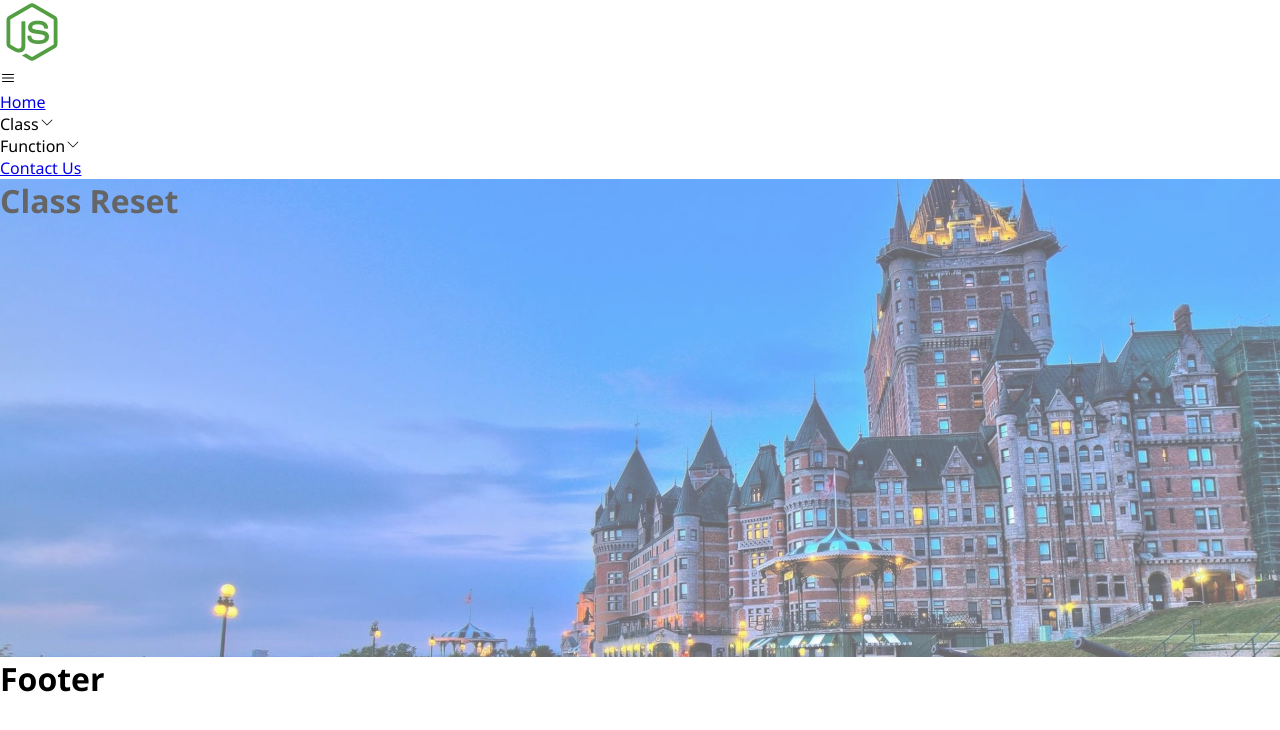
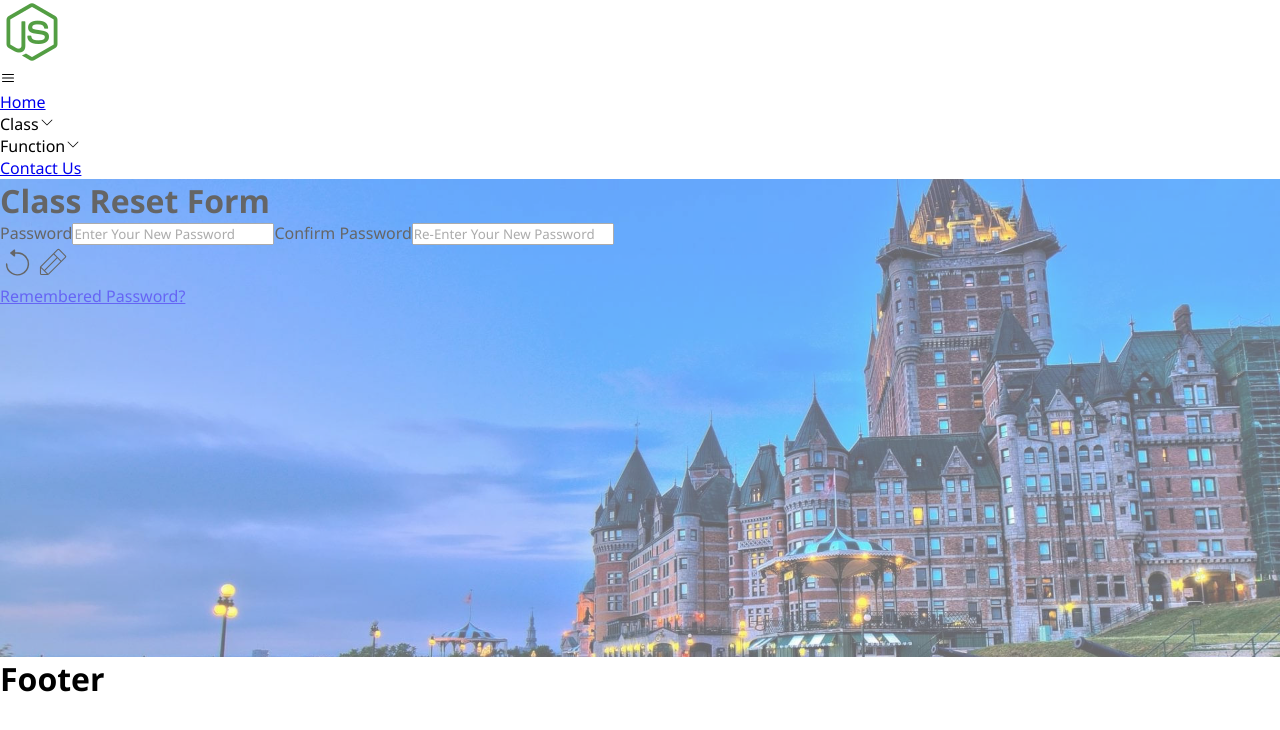
Before and after one commit to jayprakashcs12/ultra-level-react, a React (Create React App) app: page /class-reset-form in a window 1280 px wide. Shown: the top 730 px of the page. Built offline with nearby package versions, Linux system fonts and the light colour scheme.

Commit message:
minor level updates

```diff
--- a/src/components/class/ClassSignUp/ClassLogin/index.jsx
+++ b/src/components/class/ClassSignUp/ClassLogin/index.jsx
@@ -1,14 +1,108 @@
-import React, { Component } from 'react'
+import React, { Component } from 'react';
+import { Link, useNavigate } from 'react-router-dom';
+import { PiPencilThin } from 'react-icons/pi';
+import ReactTooltip from 'react-tooltip';
+import { CiUndo } from 'react-icons/ci';
+import { toast } from 'react-toastify';
 
-export default class ClassLogin extends Component {
+class ClassLogin extends Component {
+
+    constructor(props) {
+        super(props);
+        this.state = {
+            loginData: { fname: "", email: "", password: "" }
+        };
+    }
+
+    componentDidMount() {
+        document.title = "Class Login Form";
+        let storedUserData = JSON.parse(localStorage.getItem("userData"));
+        if (storedUserData) {
+            this.setState({ loginData: storedUserData });
+        }
+    }
+
+    loginsData = (e) => {
+        let { name, value } = e.target;
+        this.setState(prevState => ({
+            loginData: { ...prevState.loginData, [name]: value }
+        }));
+    };
+
+    handleLogin = (e) => {
+        e.preventDefault();
+        let { fname, email, password } = this.state.loginData;
+        if (!email || !password) {
+            toast.error("All fields are required...!", { autoClose: 750 });
+        } else {
+            let payload = { fname, email, password };
+            console.log(payload, "Function Login Form");
+            localStorage.setItem("Full Name", fname);
+            localStorage.setItem("eMail ID", email);
+            localStorage.setItem("Password", password);
+            this.props.navigate("/home");
+            toast.info(`${fname} successfully logged in with ${email} and ${password}...!`, { autoClose: 750 });
+        }
+    };
+
+    handleClear = () => {
+        this.setState({
+            loginData: { fname: "", email: "", password: "" }
+        });
+    };
+
+    handleRegister = () => {
+        this.props.navigate("/class-signup-form");
+        toast.warn(`Please create an account to login...!`, { autoClose: 750 });
+    };
+
+    handleForget = () => {
+        this.props.navigate("/class-reset-form");
+        toast.warn(`Create a new password to login again...!`, { autoClose: 750 });
+    };
 
     render() {
 
+        let { fname, email, password } = this.state.loginData;
+
         return (
+            <>
+                <h1 className='pro-head'> Class Login Form </h1>
+                <div className='pro-div login-up-div'>
+                    <form className='pro-login-state'>
+                        <label className='pro-label' htmlFor="email">eMail ID</label>
+                        <input className='product-input' type="email" name='email' value={email} placeholder='Enter Your eMail ID'
+                            onChange={this.loginsData}
+                        />
 
-            <>
-                <h1 className='pro-head'> ClassLogin </h1>
+                        <label className='pro-label' htmlFor="password">Password</label>
+                        <input className='product-input' type="text" name='password' value={password} placeholder='Enter Your Password'
+                            onChange={this.loginsData}
+                        />
+
+                        <div className="btn-div">
+                            <CiUndo size={35} className="pro-btn reset-btn" data-tip data-for="clearLogin" onClick={this.handleClear} />
+                            <ReactTooltip id="clearLogin" place="bottom" effect="solid"> Clear the login fields </ReactTooltip>
+                            <PiPencilThin size={35} className="pro-btn inc-btn" data-tip data-for="doLogin" onClick={this.handleLogin} />
+                            <ReactTooltip id="doLogin" place="bottom" effect="solid"> Login to app </ReactTooltip>
+                        </div>
+
+                        <div className="link-div alr-log-div">
+                            <Link onClick={this.handleForget} className='log-link'> Forget Password? </Link>
+                            <Link onClick={this.handleRegister} className='log-link'> Not Registered? </Link>
+                        </div>
+                    </form>
+                </div>
             </>
-        )
+        );
     }
 }
+
+function withNavigate(Component) {
+    return function(props) {
+        let navigate = useNavigate();
+        return <Component {...props} navigate={navigate} />;
+    }
+}
+
+export default withNavigate(ClassLogin);
--- a/src/components/class/ClassSignUp/ClassReset/index.jsx
+++ b/src/components/class/ClassSignUp/ClassReset/index.jsx
@@ -1,14 +1,105 @@
-import React, { Component } from 'react'
+import React, { Component } from 'react';
+import { Link, useNavigate } from 'react-router-dom';
+import { PiPencilThin } from 'react-icons/pi';
+import ReactTooltip from 'react-tooltip';
+import { CiUndo } from 'react-icons/ci';
+import { toast } from 'react-toastify';
 
-export default class ClassReset extends Component {
+class ClassReset extends Component {
+
+    constructor(props) {
+        super(props);
+        this.state = {
+            resetData: { fname: "", email: "", newpassword: "", c_newpassword: "" }, navigate: false,
+        };
+    }
+
+    componentDidMount() {
+        document.title = "Class Reset Form";
+        let storedUserData = JSON.parse(localStorage.getItem("userData"));
+        console.log(storedUserData, "Class Reset Form");
+        if (storedUserData) {
+            this.setState({ resetData: storedUserData });
+        }
+    }
+
+    resetsData = (e) => {
+        let { name, value } = e.target;
+        this.setState({ resetData: { ...this.state.resetData, [name]: value } });
+    };
+
+    handleSubmit = (e) => {
+
+        e.preventDefault();
+        let { newpassword, c_newpassword, fname, email } = this.state.resetData;
+
+        if (!newpassword || !c_newpassword) {
+            toast.warn(`Password and Confirm Password fields cannot be empty...!`, { autoClose: 750 });
+            return;
+        }
+
+        if (newpassword === c_newpassword) {
+            localStorage.setItem("Full Name", fname);
+            localStorage.setItem("Email ID", email);
+            localStorage.setItem("Password", newpassword);
+            toast.success(`${fname} successfully updated password ${newpassword} for email id ${email}...!`, { autoClose: 750 });
+            this.setState({ navigate: true });
+        } else {
+            toast.warn(`Password ${newpassword} & Confirm Password ${c_newpassword} are not matching...!`, { autoClose: 750 });
+        }
+    };
+
+    handleRemember = () => {
+        this.props.navigate("/class-login-form");
+        toast.info(`Login with registered eMail id with password...!`, { autoClose: 750 });
+    };
+
+    handleClear = () => {
+        this.setState({ resetData: { newpassword: "", c_newpassword: "" } });
+        toast.warn("Form Cleared Successfully...!", { autoClose: 750 });
+    };
 
     render() {
 
+        let { resetData } = this.state, { newpassword, c_newpassword } = resetData;
+
         return (
+            <>
+                <h1 className='pro-head'> Class Reset Form </h1>
+                <div className='pro-div login-up-div'>
+                    <form className='pro-login-state'>
+                        <label className='pro-label' htmlFor="password">Password</label>
+                        <input className='product-input' type="text" name='newpassword' placeholder='Enter Your New Password'
+                            value={newpassword} onChange={this.resetsData}
+                        />
 
-            <>
-                <h1 className='pro-head'> Class Reset </h1>
+                        <label className='pro-label' htmlFor="c_newpassword">Confirm Password</label>
+                        <input className='product-input' type="text" name='c_newpassword' placeholder='Re-Enter Your New Password'
+                            value={c_newpassword} onChange={this.resetsData}
+                        />
+
+                        <div className="btn-div">
+                            <CiUndo size={35} className="pro-btn reset-btn" data-tip data-for="clearReset" onClick={this.handleClear} />
+                            <ReactTooltip id="clearReset" place="bottom" effect="solid"> Clear the password fields </ReactTooltip>
+                            <PiPencilThin size={35} className="pro-btn inc-btn" data-tip data-for="doReset" onClick={this.handleSubmit} />
+                            <ReactTooltip id="doReset" place="bottom" effect="solid"> Reset the password </ReactTooltip>
+                        </div>
+
+                        <div className="link-div remember-pass-div">
+                            <Link onClick={this.handleRemember} className='log-link'> Remembered Password? </Link>
+                        </div>
+                    </form>
+                </div>
             </>
-        )
+        );
     }
 }
+
+function withNavigate(Component) {
+    return function(props) {
+        let navigate = useNavigate();
+        return <Component {...props} navigate={navigate} />;
+    }
+}
+
+export default withNavigate(ClassReset);
--- a/src/components/class/ClassSignUp/index.jsx
+++ b/src/components/class/ClassSignUp/index.jsx
@@ -6,6 +6,7 @@ import { CiUndo } from 'react-icons/ci';
 import { toast } from 'react-toastify';
 
 class ClassSignUp extends Component {
+
     constructor(props) {
         super(props);
         this.state = { fname: "", lname: "", mobile: "", email: "", password: "", r_password: "" };
@@ -17,7 +18,7 @@ class ClassSignUp extends Component {
     }
 
     signUpData = (e) => {
-        const { name, value } = e.target;
+        let { name, value } = e.target;
         this.setState({ [name]: value });
     };
 
@@ -30,20 +31,20 @@ class ClassSignUp extends Component {
 
     handleSubmit = (e) => {
         e.preventDefault();
-        const { fname, lname, email, password } = this.state;
+        let { fname, lname, email, password } = this.state;
         if (!fname || !email || !password) {
             toast.error("All fields are required...!", { autoClose: 750 });
         } else {
-            const payload = { fname, lname, email, password };
+            let payload = { fname, lname, email, password };
             console.log(payload, "Class SignUp Form");
             localStorage.setItem("userData", JSON.stringify(payload));
-            this.props.history.push("/class-login-form");
+            this.props.navigate("/class-login-form");
             toast.success(`${fname} successfully created account with eMail ID - ${email} and Password - ${password}...!`, { autoClose: 750 });
         }
     };
 
     handleLogin = () => {
-        this.props.history.push("/class-login-form");
+        this.props.navigate("/class-login-form");
         toast.info(`Login with registered eMail id with password...!`, { autoClose: 750 });
     };
 
@@ -53,7 +54,8 @@ class ClassSignUp extends Component {
     };
 
     render() {
-        const { fname, lname, mobile, email, password, r_password } = this.state;
+
+        let { fname, lname, mobile, email, password, r_password } = this.state;
 
         return (
             <>
```
